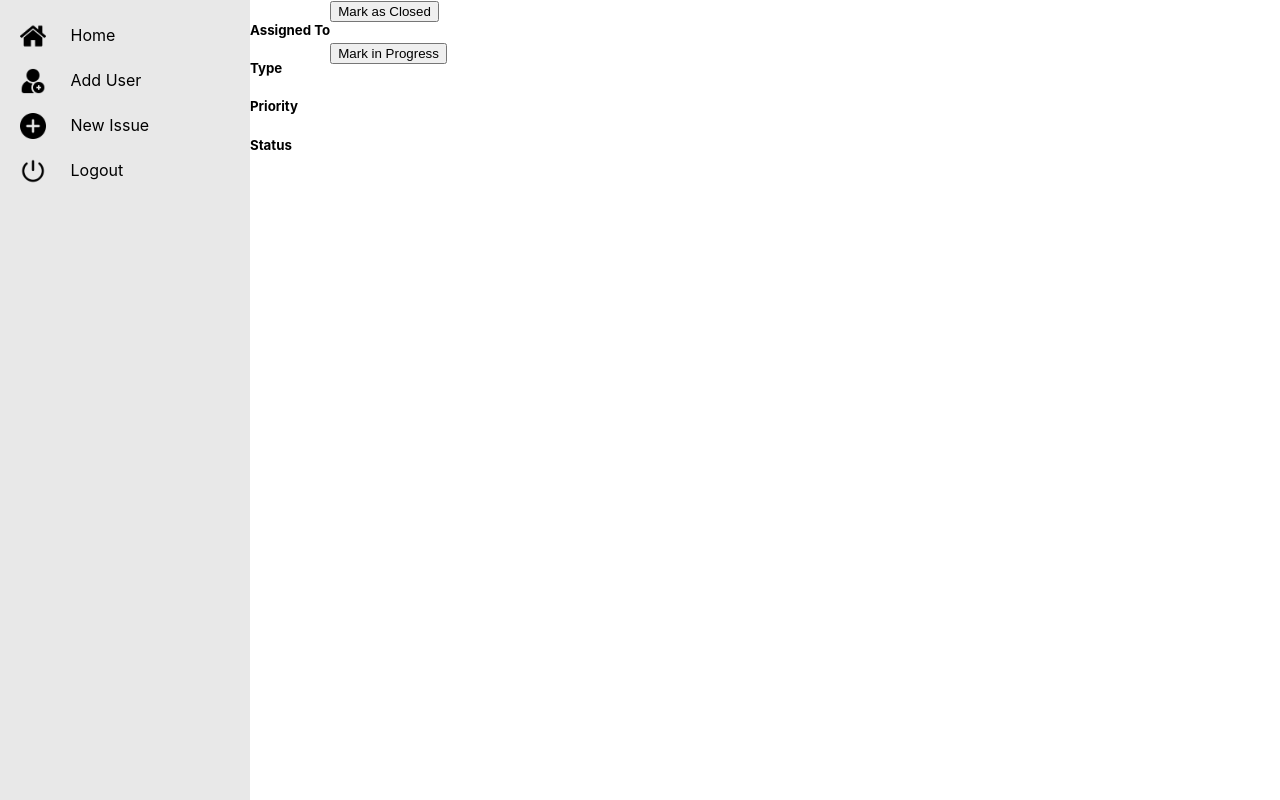
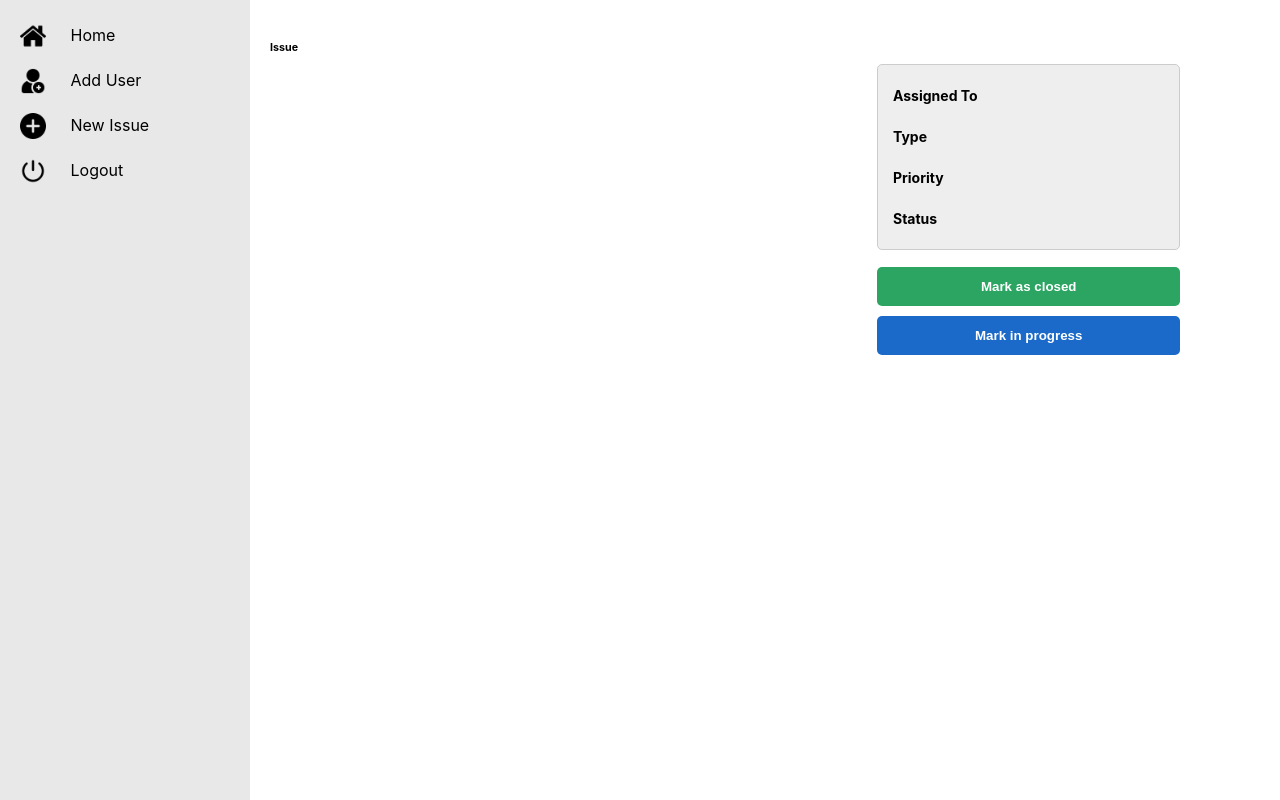
Before and after one commit to Gurajioru/info2180-finalproject, a PHP site: page /php/issuedetails.php?id=1 in a window 1280 px wide. Shown: the part 86-886 px from the top of the page. Run offline with PHP 8.4, Linux system fonts and the light colour scheme; data that the repository does not hold is empty.

Commit message:
added issue details page

```diff
--- a/php/addissue.php
+++ b/php/addissue.php
@@ -17,7 +17,7 @@ try{
         $userid = $conn->query("SELECT id FROM users WHERE CONCAT(firstname,' ',lastname)='$assignto' ");
         $alluserid = $userid->fetch(PDO::FETCH_ASSOC);
 
-        $stmt=$conn->prepare("INSERT INTO issues (title, _description, _priority, _type, _status, assigned_to, created_by, created, updated)
+        $stmt=$conn->prepare("INSERT INTO issues (title, _description, priority, _type, _status, assigned_to, created_by, created, updated)
         VALUES ( :title, :_description,:priority,:_type,:_status,:assignid,:createid , NOW(), NOW());");
 
         $stmt->bindParam(":title",$title);
--- a/php/get-issues.php
+++ b/php/get-issues.php
@@ -33,7 +33,7 @@ $status_class_map['INPROGRESS'] = 'status-inprogress';
 </tr>
 <?php foreach ($issues as $issue) : ?>
     <tr>
-        <td><span>#<?= $issue['id']; ?></span> <a href="./issuedetails.php?id=<?= $issue['id']; ?>"> <?= $issue['title']; ?> </a> </td>
+        <td><span>#<?= $issue['id']; ?></span> <a href="./issuedetails.php?id=<?= $issue['id']; ?>"> <?= $issue['title']; ?>  </a> </td>
         <td><?= $issue['_type']; ?></td>
         <td class="status-label"> <span class="status <?= $status_class_map[$issue['_status']]; ?>"> <?= $issue['_status']; ?> <span> </td>
         <td> <?= $issue['assigned_to']; ?> </td>
--- a/php/issuedetails.php
+++ b/php/issuedetails.php
@@ -1,3 +1,20 @@
+<?php
+require_once "conn.php";
+
+$conn = new PDO("mysql:host=$host;dbname=$dbname", $username, $password) or die('Cannot connect');
+
+// TODO: Get the user id from session
+$user_id = 0;
+$id = $_GET['id'];
+
+$stmt = $conn->prepare("select * from issues where id = '$id'");
+
+$stmt->execute();
+$issue = $stmt->fetchAll(PDO::FETCH_ASSOC);
+
+$conn = null;
+?>
+
 <!DOCTYPE html>
 <html lang="en">
 <head>
@@ -6,14 +23,14 @@
     <meta charset="UTF-8">
     <meta name="viewport" content="width=device-width, initial-scale=1.0">
     <title>INFO2180 Project 2</title>
-    <link rel="stylesheet" href="styles/issuedetails.css">
+    <link rel="stylesheet" href="../styles/issuedetails.css">
 
 
 </head>
 
 
 <header>
-    <img src="icons/bug-64.png" alt="bug logo" id="bug" />
+    <img src="../icons/bug-64.png" alt="bug logo" id="bug" />
     <h2 id="mainHead">BugMe Issue Tracker</h2>
 </header>
 
@@ -21,40 +38,58 @@
     <aside>
         <div id="sidebar">
             <ul>
-                <li> <a href="#" ><img src="icons/home.png" alt="home" class="side-images"/>
+            <li> <a href="../php/dashboard.php" ><img src="../icons/home.png" alt="home" class="side-images"/>
                     Home</a></li>
 
-                <li> <a href="#" ><img src="icons/add-user.png" alt="home" class="side-images"/>
+             <li> <a href="../php/createuser.php" ><img src="../icons/add-user.png" alt="home" class="side-images"/>
                     Add User</a></li>
 
-                <li> <a href="#" ><img src="icons/plus.png" alt="home" class="side-images"/>
+             <li> <a href="../php/createissue.php" ><img src="../icons/plus.png" alt="home" class="side-images"/>
                     New Issue</a></li>
 
-                <li> <a href="#" ><img src="icons/power-off.png" alt="home" class="side-images"/>
+             <li> <a href="../php/logout.php" ><img src="../icons/power-off.png" alt="home" class="side-images"/>
                     Logout</a></li>
             </ul>
         </div>
 
     </aside>
 
-    <div id = "right-aside">
-        <h5> Assigned To</h5>
+    <main>
+        <div class="issue-header">
+            <h1><?= $issue[0]['title']; ?></h1>
+            <h6 class="issue-tag">Issue <?= $issue[0]['id']; ?></h6>
+        </div>
 
-        <h5> Type </h5>
-
-        <h5> Priority </h5>
-
-        <h5> Status</h5>
-
-    </div><br>
-
-    <div class = "buttons">
-        <button type="submit"> Mark as Closed </button><br><br>
-        <button type="submit"> Mark in Progress </button>
-    </div>
-    <div id="result"></div>
-    </div>
-
+        <div class="details-body">
+            <div class="issue-body">
+                <p><?= $issue[0]['_description']; ?></p>
+            </div>
+            <div>
+                <div class="issue-details">
+                    <span class="detail-con">
+                        <h4 class="detail-title">Assigned To</h4>
+                        <p class="detail-info"><?= $issue[0]['assigned_to']; ?></p>
+                    </span>
+                    <span class="detail-con">
+                        <h4 class="detail-title">Type</h4>
+                        <p class="detail-info"><?= $issue[0]['_type']; ?></p>
+                    </span>
+                    <span class="detail-con">
+                        <h4 class="detail-title">Priority</h4>
+                        <p class="detail-info"><?= $issue[0]['priority']; ?></p>
+                    </span>
+                    <span class="detail-con">
+                        <h4 class="detail-title">Status</h4>
+                        <p class="detail-info"><?= $issue[0]['_status']; ?></p>
+                    </span>
+                </div>
+                <div class="btns">
+                    <button class="closed">Mark as closed</button>
+                    <button class="progress">Mark in progress</button>
+                </div>
+            </div>
+        </div>
+    </main>
 </div>
 
 
--- a/scripts/newissue.js
+++ b/scripts/newissue.js
@@ -15,7 +15,7 @@ window.onload = function () {
 		let selectedPriority = priority.options[priority.selectedIndex].text;
 		let type = document.getElementById("type");
 		let selectedType = type.options[type.selectedIndex].text;
-
+		console.log(title);
 		if (Validate() == true){
 
 			let request = new XMLHttpRequest();
@@ -62,11 +62,10 @@ function Validate() {
 		result.innerHTML = "Please Enter all Fields";
 		validchk = false;
 	}
-	if (description.value == "" || description.value == null {
+	if (description.value == "" || description.value == null) {
 		result.innerHTML = "Please Enter all Fields";
 		validchk = false;
 	}
-
 	if (selectedUser == "Please Select") {
 		result.innerHTML = "Please Enter all Fields";
 		validchk = false;
--- a/styles/dashboard.css
+++ b/styles/dashboard.css
@@ -100,9 +100,11 @@ html {
     color: white;
     width: 200px;
     border: none;
-    height: 40px;
+    padding: 12px 24px;
+    text-align: center;
     font-size: 20px;
     border-radius: 10px;
+    text-decoration: none;
 }
 
 #filter {
--- a/styles/issuedetails.css
+++ b/styles/issuedetails.css
@@ -1,43 +1,43 @@
-#bug{
-    height:auto;
-    width:auto;
-    max-height:40px;
-    max-width:40px;
+#bug {
+    height: auto;
+    width: auto;
+    max-height: 40px;
+    max-width: 40px;
     padding-left: 35px;
     padding-top: 20px;
 }
 
-header{
+header {
     background-color: black;
-    color:white;
+    color: white;
 
 }
 
-#mainHead{
-    display:inline-block;
+#mainHead {
+    display: inline-block;
     padding-left: 30px;
-    position:relative;
-    top:-12px;
+    position: relative;
+    top: -12px;
 }
 
-body{
-    margin:0;
-    font-family:-apple-system, BlinkMacSystemFont, 'Segoe UI', Roboto, Oxygen, Ubuntu, Cantarell, 'Open Sans', 'Helvetica Neue', sans-serif;
-    height:100%;
+body {
+    margin: 0;
+    font-family: -apple-system, BlinkMacSystemFont, 'Segoe UI', Roboto, Oxygen, Ubuntu, Cantarell, 'Open Sans', 'Helvetica Neue', sans-serif;
+    height: 100%;
 }
 
-.side-images{
-    height:auto;
-    width:auto;
-    max-height:26px;
-    max-width:26px;
-    padding-right:20px;
-    position:relative;
-    top:23px;
-    padding-bottom:15px;
+.side-images {
+    height: auto;
+    width: auto;
+    max-height: 26px;
+    max-width: 26px;
+    padding-right: 20px;
+    position: relative;
+    top: 23px;
+    padding-bottom: 15px;
 }
 
-#sidebar > ul{
+#sidebar>ul {
     text-decoration: none;
     list-style: none;
     padding-inline-start: 20px;
@@ -45,38 +45,105 @@ body{
     margin-block-end: 100%;
 }
 
-#sidebar{
-    height:100%;
-    color:black;
+#sidebar {
+    height: 100%;
+    color: black;
     background-color: #e8e8e8;
-    width:250px;
-    bottom:0;
+    width: 250px;
+    bottom: 0;
 }
 
-#sidebar > ul> li > a{
+#sidebar>ul>li>a {
     text-decoration: none;
-    color:black;
+    color: black;
 
 }
 
-.after{
-    display:flex;
-    margin:0;
-    height:100%;
+.after {
+    display: flex;
+    margin: 0;
+    height: 100%;
 }
 
-html{
-    height:100%;
+html {
+    height: 100%;
 }
 
-#content{
-    order:2;
-    padding-left:30px;
+#content {
+    order: 2;
+    padding-left: 30px;
 
 }
 
-#content > h1{
-    font-size:40px;
+#content>h1 {
+    font-size: 40px;
     margin-bottom: 10px;
 
 }
+
+
+main{
+    padding: 20px;
+}
+
+h1{
+    margin-bottom: 10px;
+}
+
+h6{
+    margin: 10px 0;
+}
+
+.details-body{
+    display: grid;
+    grid-template-columns: 2fr 1fr;;
+}
+
+.issue-body{
+    margin-right: 20px;
+}
+
+.issue-details{
+    background-color: #eee;
+    border: 1px solid #ccc;
+    border-radius: 5px;
+    padding: 10px;
+}
+
+.detail-title{
+    font-size: 14px;
+
+}
+
+.btns{
+    margin-top: 12px;
+}
+.detail-con{
+    display: flex;
+    flex-direction: column;
+    padding: 12px 0;
+}
+.detail-title{
+    margin: 0 5px;
+}
+.detail-info{
+    margin: 0;
+    font-size: 14px;
+}
+.btns button{
+    width: 100%;
+    margin: 5px 0;
+    padding: 12px 24px;
+    border: none;
+    color: white;
+    border-radius: 5px;
+    font-weight: 700;
+}
+
+.closed{
+    background-color: #2da562;
+}
+
+.progress{
+    background-color: #1b6ac9;
+}
```
Also changed, not shown: php/dashboard.php (+9 -10 lines).
